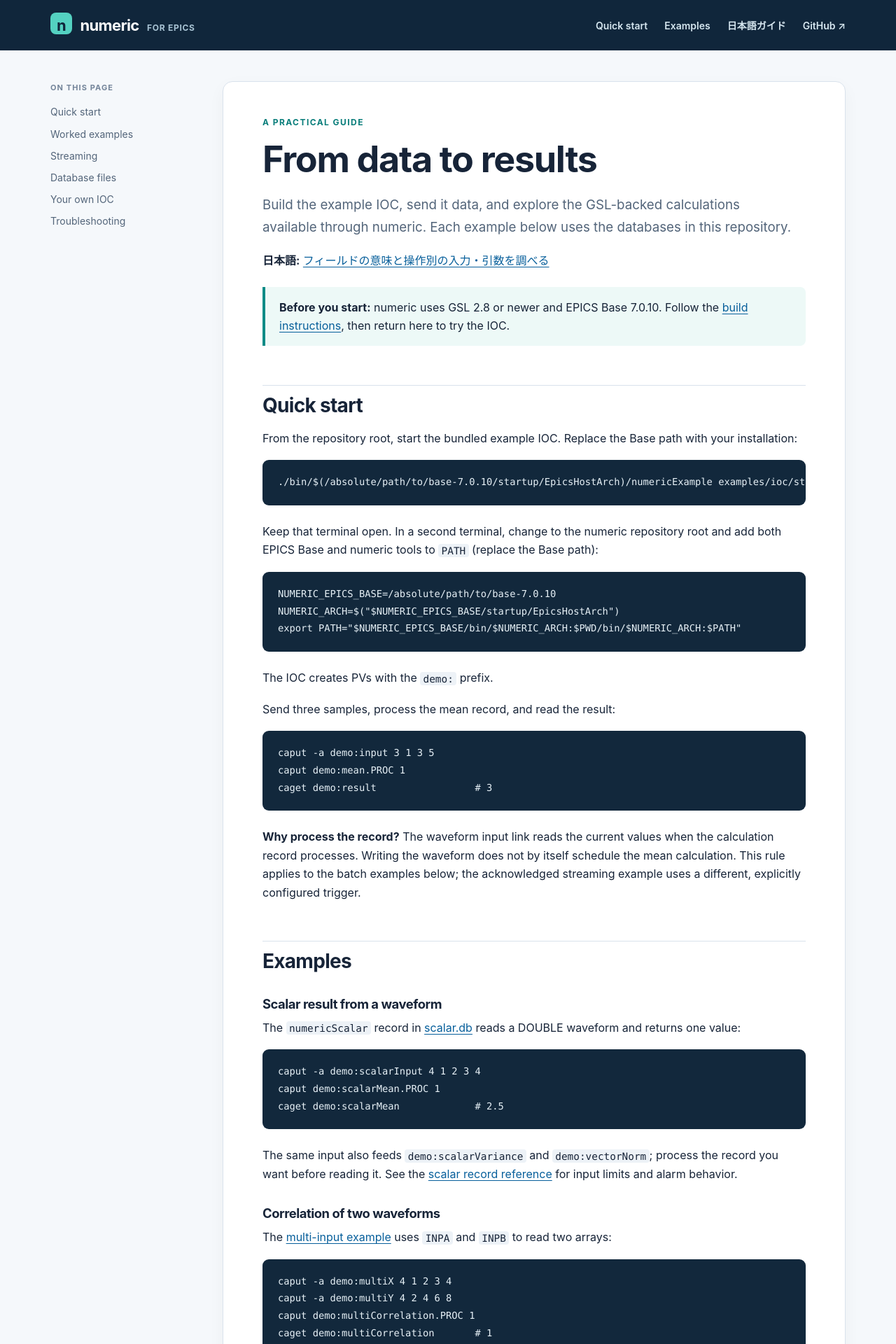
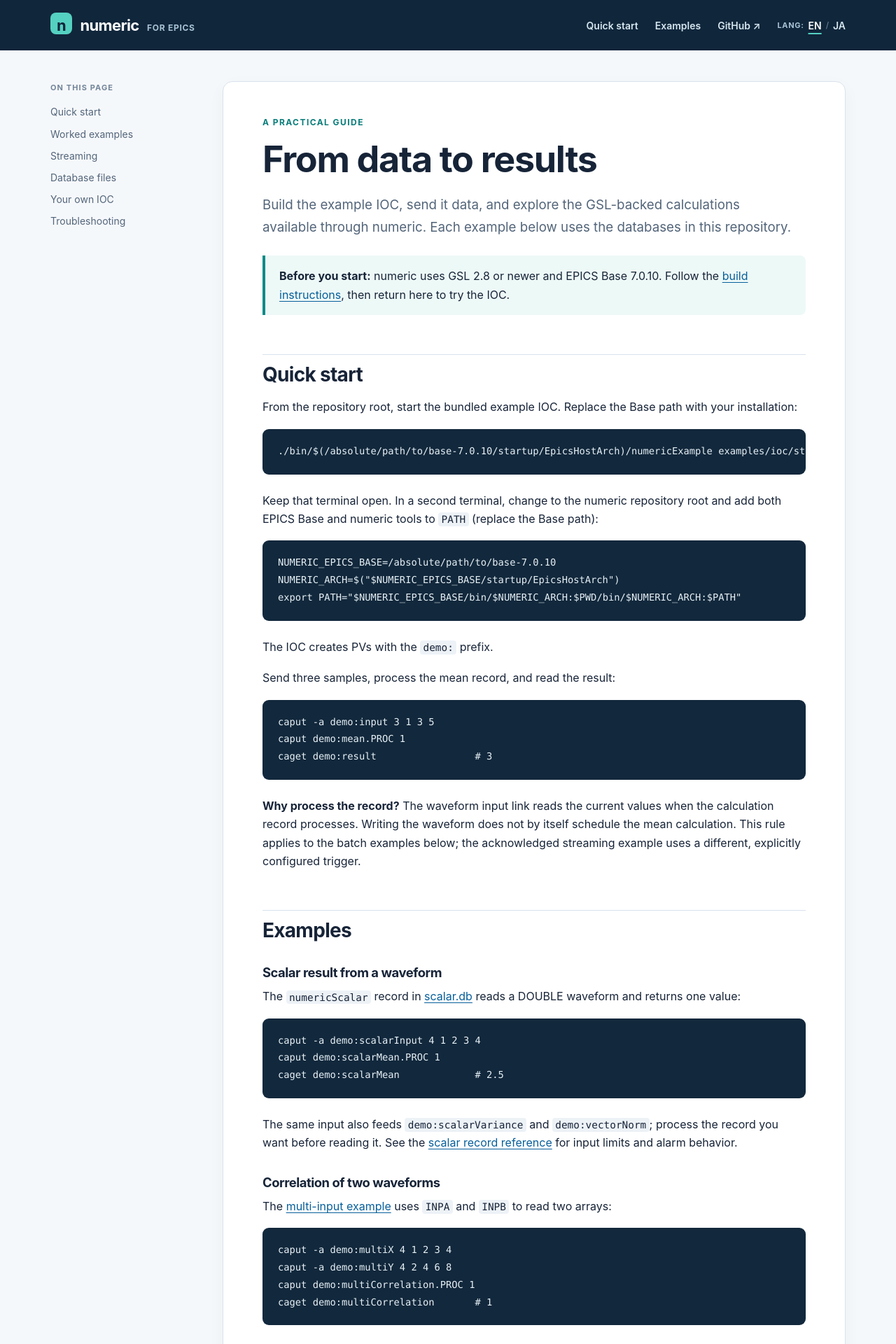
Before and after one commit to akared819/numeric, a Jekyll site: the page built from docs-site/index.md, in a window 1280 px wide. Shown: the top 1920 px of the page at 70% size. Built offline with Jekyll 4.4.1, drawn with Linux system fonts in a browser that asks for light colours.

Commit message:
Simplify documentation language switching

```diff
--- a/docs-site/_layouts/default.html
+++ b/docs-site/_layouts/default.html
@@ -15,8 +15,13 @@
       <nav aria-label="Main navigation">
         <a href="{{ '/' | relative_url }}#quick-start">Quick start</a>
         <a href="{{ '/' | relative_url }}#examples">Examples</a>
-        <a href="{{ '/ja/' | relative_url }}">日本語ガイド</a>
         <a href="https://github.com/akared819/numeric">GitHub ↗</a>
+        <span class="language-switch" role="group" aria-label="{% if page.lang == 'ja' %}言語{% else %}Language{% endif %}">
+          <span class="language-label">Lang:</span>
+          <a href="{{ '/' | relative_url }}" hreflang="en"{% unless page.lang == 'ja' %} aria-current="page"{% endunless %} aria-label="English">EN</a>
+          <span class="language-divider" aria-hidden="true">/</span>
+          <a href="{{ '/ja/' | relative_url }}" hreflang="ja"{% if page.lang == 'ja' %} aria-current="page"{% endif %} aria-label="Japanese">JA</a>
+        </span>
       </nav>
     </div>
   </header>
--- a/docs-site/assets/style.css
+++ b/docs-site/assets/style.css
@@ -15,6 +15,11 @@ a:hover { color:#003d6a; }
 nav { display:flex; flex-wrap:wrap; gap:24px; }
 nav a { color:#d5e6ef; text-decoration:none; font-size:14px; font-weight:600; }
 nav a:hover { color:white; }
+.language-switch { display:inline-flex; align-items:center; gap:6px; white-space:nowrap; }
+.language-label { color:#a9c4d5; font-size:11px; font-weight:700; letter-spacing:.06em; text-transform:uppercase; }
+.language-divider { color:#718ca0; font-size:12px; }
+.language-switch a[aria-current="page"] { color:white; text-decoration:underline; text-decoration-color:#54d1c1; text-decoration-thickness:2px; text-underline-offset:5px; }
+nav a:focus-visible { outline:2px solid #54d1c1; outline-offset:4px; border-radius:2px; }
 .layout { max-width:1200px; margin:0 auto; padding:44px 32px 80px; display:grid; grid-template-columns:190px minmax(0,1fr); gap:56px; }
 .sidebar { position:sticky; top:26px; align-self:start; display:flex; flex-direction:column; gap:8px; font-size:14px; }
 .sidebar-title { color:#74859a; font-size:11px; font-weight:750; letter-spacing:.1em; margin:0 0 6px; }
@@ -38,3 +43,4 @@ th,td { text-align:left; padding:10px 12px; border-bottom:1px solid var(--line);
 th { color:#53657a; font-size:12px; text-transform:uppercase; letter-spacing:.04em; }
 footer { max-width:1200px; margin:auto; border-top:1px solid var(--line); padding:24px 32px 44px; display:flex; justify-content:space-between; gap:20px; color:var(--muted); font-size:13px; }
 @media(max-width:800px) { .layout { display:block; padding:24px 16px 50px; } .sidebar { display:none; } .content { padding:30px 24px; } .header-inner { padding:16px; } nav { gap:12px; } nav a { font-size:12px; } table { display:block; overflow-x:auto; } footer { padding:20px 16px; flex-wrap:wrap; } }
+@media(max-width:560px) { .header-inner { flex-wrap:wrap; gap:12px; } }
--- a/docs-site/index.md
+++ b/docs-site/index.md
@@ -8,8 +8,6 @@ title: Examples and usage
 # From data to results
 
 <p class="lead">Build the example IOC, send it data, and explore the GSL-backed calculations available through numeric. Each example below uses the databases in this repository.</p>
-
-**日本語:** [フィールドの意味と操作別の入力・引数を調べる]({{ '/ja/' | relative_url }})
 
 <div class="callout" markdown="1">
 **Before you start:** numeric uses GSL 2.8 or newer and EPICS Base 7.0.10. Follow the [build instructions](https://github.com/akared819/numeric#build-and-test), then return here to try the IOC.
```
Also changed, not shown: .github/workflows/pages.yml.
